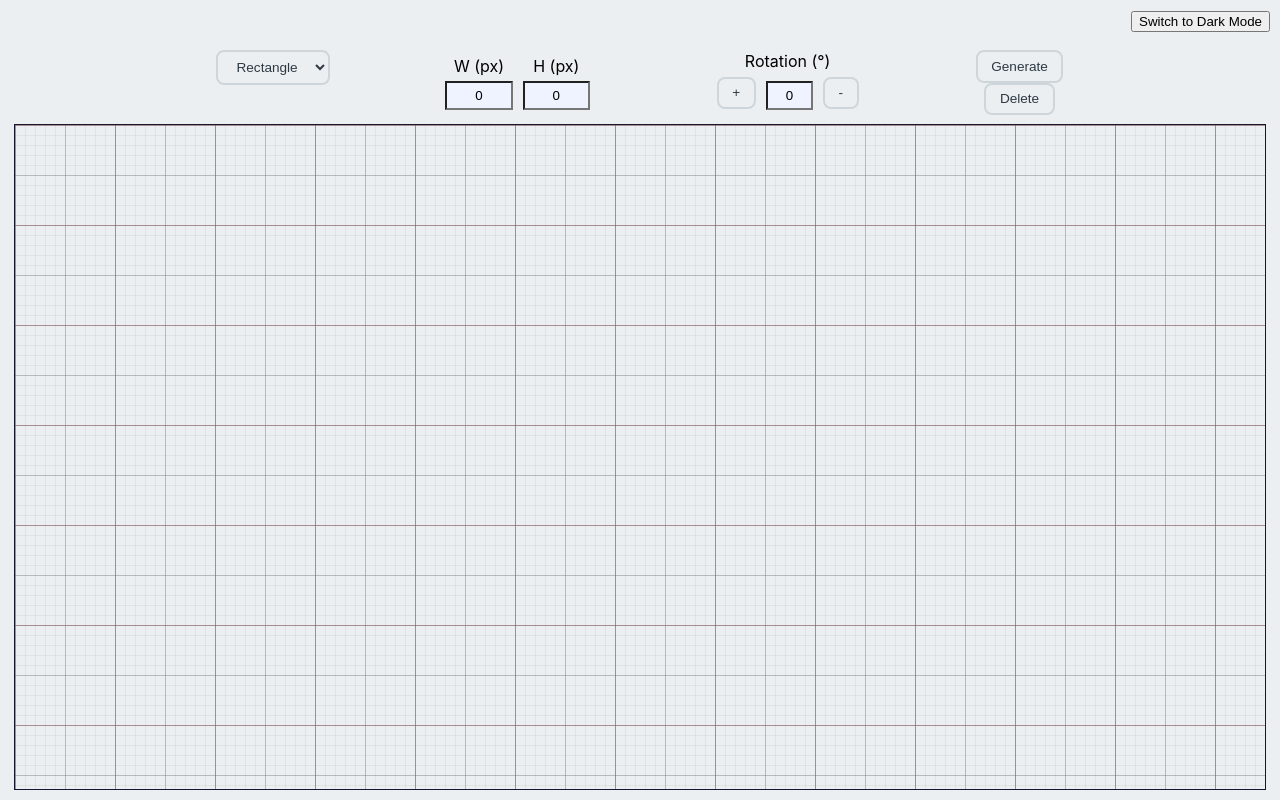
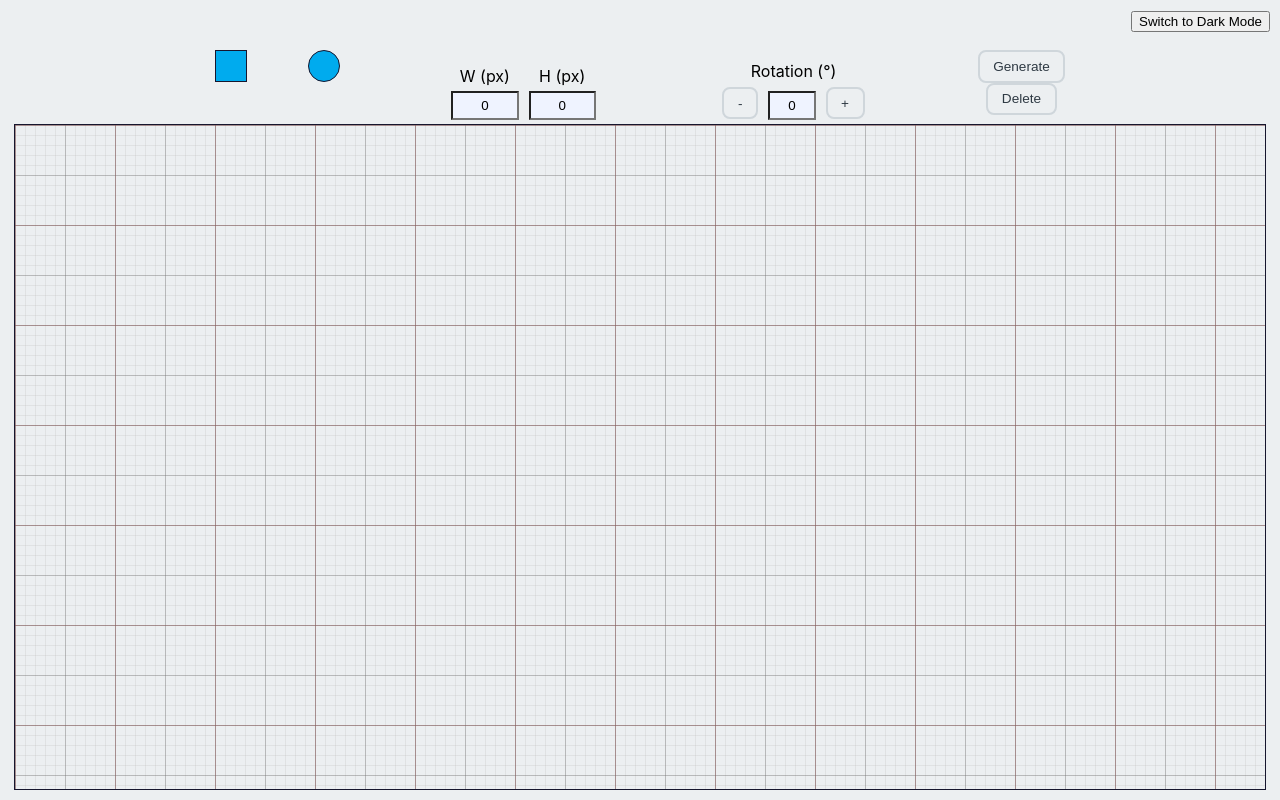
Before and after one commit to abikuneebus/pixel-reference, a React (Create React App) app: page / in a window 1280 px wide. Built offline with nearby package versions, Linux system fonts and the light colour scheme.

Commit message:
fix: Resolve angle +/- button issue

```diff
--- a/src/App.tsx
+++ b/src/App.tsx
@@ -85,7 +85,7 @@ const App: React.FC = () => {
   const handleGenerate = (
     width: number,
     height: number,
-    shape: "rectangle" | "circle" | "triangle"
+    shape: "rectangle" | "circle"
   ) => {
     const newShape: IShape = {
       id: `shape-${shapes.length + 1}`,
--- a/src/components/Box.tsx
+++ b/src/components/Box.tsx
@@ -131,7 +131,6 @@ const Box: React.FC<BoxProps> = ({
     resizeDirection,
   ]);
 
-
   // handle relocation
   const [{ isDragging }, drag] = useDrag({
     type: "box",
@@ -157,8 +156,8 @@ const Box: React.FC<BoxProps> = ({
   const positionStyle = {
     left: `${x}px`,
     top: `${y}px`,
-    width: type !== "triangle" ? `${width}px` : undefined,
-    height: type !== "triangle" ? `${height}px` : undefined,
+    width: `${width}px`,
+    height: `${height}px`,
     border: isSelected ? "1.5px solid #434AEB8A" : "none", // selected shape indication
     opacity: isDragging ? 0.5 : 1,
     transform: `rotate(${rotation || 0}deg)`,
--- a/src/components/ControlPanel.tsx
+++ b/src/components/ControlPanel.tsx
@@ -6,7 +6,7 @@ interface ControlPanelProps {
   onGenerate: (
     width: number,
     height: number,
-    shape: "rectangle" | "circle" | "triangle"
+    shape: "rectangle" | "circle"
   ) => void;
   // manually entering dimensions/rotation
   onUpdateShape: (width: number, height: number, rotation: number) => void;
@@ -36,9 +36,7 @@ const ControlPanel: React.FC<ControlPanelProps> = ({
 }) => {
   const [rotationInterval, setRotationInterval] =
     useState<NodeJS.Timeout | null>(null);
-  const [shape, setShape] = useState<"rectangle" | "circle" | "triangle">(
-    "rectangle"
-  );
+  const [shape, setShape] = useState<"rectangle" | "circle">("rectangle");
 
   // debounce hook
   const useDebounce = <F extends (...args: any[]) => any>(
@@ -62,11 +60,7 @@ const ControlPanel: React.FC<ControlPanelProps> = ({
 
   // debounced shape generation
   const debouncedHandleGenerate = useDebounce(
-    (
-      width: number,
-      height: number,
-      shape: "rectangle" | "circle" | "triangle"
-    ) => {
+    (width: number, height: number, shape: "rectangle" | "circle") => {
       onGenerate(width, height, shape);
     },
     300
@@ -139,16 +133,14 @@ const ControlPanel: React.FC<ControlPanelProps> = ({
   return (
     <div className='controlPanelContainer'>
       <div className='shapeSelectPnl'>
-        <select
-          value={shape}
-          onChange={(e) =>
-            setShape(e.target.value as "rectangle" | "circle" | "triangle")
-          }
-        >
-          <option value='rectangle'>Rectangle</option>
-          <option value='circle'>Circle</option>
-          {/* <option value='triangle'>Triangle</option> */}
-        </select>
+        <div
+          className={`rectangleBtn ${shape === "rectangle" ? "selected" : ""}`}
+          onClick={() => setShape("rectangle")}
+        ></div>
+        <div
+          className={`circleBtn ${shape === "circle" ? "selected" : ""}`}
+          onClick={() => setShape("circle")}
+        ></div>
       </div>
       <div className='numericalInputContainer'>
         <div className='dimensionsControlPnl'>
@@ -201,13 +193,13 @@ const ControlPanel: React.FC<ControlPanelProps> = ({
           <label className='rotationLbl'>Rotation (°)</label>
           <div className='rotationControls'>
             <button
-              className='rotateIncrementBtn'
+              className='rotateDecrementBtn'
               onClick={(e) => {
                 e.stopPropagation();
-                incrementRotation();
+                decrementRotation();
               }}
               onMouseDown={() => {
-                startRotating(1);
+                startRotating(-1);
               }}
               onMouseUp={() => {
                 stopRotating();
@@ -216,8 +208,9 @@ const ControlPanel: React.FC<ControlPanelProps> = ({
                 stopRotating();
               }}
             >
-              +
+              -
             </button>
+
             <input
               type='number'
               value={rotation}
@@ -236,13 +229,13 @@ const ControlPanel: React.FC<ControlPanelProps> = ({
               }}
             />
             <button
-              className='rotateDecrementBtn'
+              className='rotateIncrementBtn'
               onClick={(e) => {
                 e.stopPropagation();
-                decrementRotation();
+                incrementRotation();
               }}
               onMouseDown={() => {
-                startRotating(-1);
+                startRotating(1);
               }}
               onMouseUp={() => {
                 stopRotating();
@@ -251,7 +244,7 @@ const ControlPanel: React.FC<ControlPanelProps> = ({
                 stopRotating();
               }}
             >
-              -
+              +
             </button>
           </div>
         </div>
--- a/src/components/ThemeToggle.tsx
+++ b/src/components/ThemeToggle.tsx
@@ -1,6 +1,5 @@
 import React from "react";
 import "./styles/ThemeToggle.scss";
-
 
 interface ThemeToggleProps {
   onToggle: () => void;
--- a/src/components/styles/Box.scss
+++ b/src/components/styles/Box.scss
@@ -6,7 +6,7 @@
   cursor: move;
 
   &.circle {
-    border-radius: 50%;
+    border-radius: $circleBR;
   }
 
   .mainContainer.dark & {
@@ -29,7 +29,7 @@
       width: 10px;
       height: 10px;
       background-color: $ltColorResizeHandles;
-      border-radius: 50%;
+      border-radius: $circleBR;
 
       &:hover {
         // ToDo: will this negatively impact app? (accuracy, scaling, rotation)
--- a/src/components/styles/ControlPanel.scss
+++ b/src/components/styles/ControlPanel.scss
@@ -48,6 +48,30 @@
     padding: 5px;
     margin-top: 5px;
     text-align: center;
+  }
+
+  .shapeSelectPnl {
+    display: flex;
+    flex-direction: row;
+    justify-content: space-between;
+    min-width: 125px;
+
+    .rectangleBtn {
+      width: 30px;
+      height: 30px;
+      border: $ltColorBorder 1px solid;
+      background-color: $colorBlue;
+      cursor: pointer;
+    }
+
+    .circleBtn {
+      width: 30px;
+      height: 30px;
+      border: $ltColorBorder 1px solid;
+      border-radius: $circleBR;
+      background-color: $colorBlue;
+      cursor: pointer;
+    }
   }
 
   //# width, height, rotation controls
--- a/src/components/styles/_variables.scss
+++ b/src/components/styles/_variables.scss
@@ -57,3 +57,6 @@ $dkColorBorder: #b0bec5;
 $dkColorShape: #bf94e4;
 $dkColorBtn: #37474f;
 $dkColorInput: #2e3943;
+
+// units
+$circleBR: 50%;
--- a/src/types/index.ts
+++ b/src/types/index.ts
@@ -6,7 +6,7 @@ export interface IShape {
   width: number;
   height: number;
   rotation?: number;
-  type: "rectangle" | "circle" | "triangle";
+  type: "rectangle" | "circle";
   resizable?: boolean;
 }
 
```
